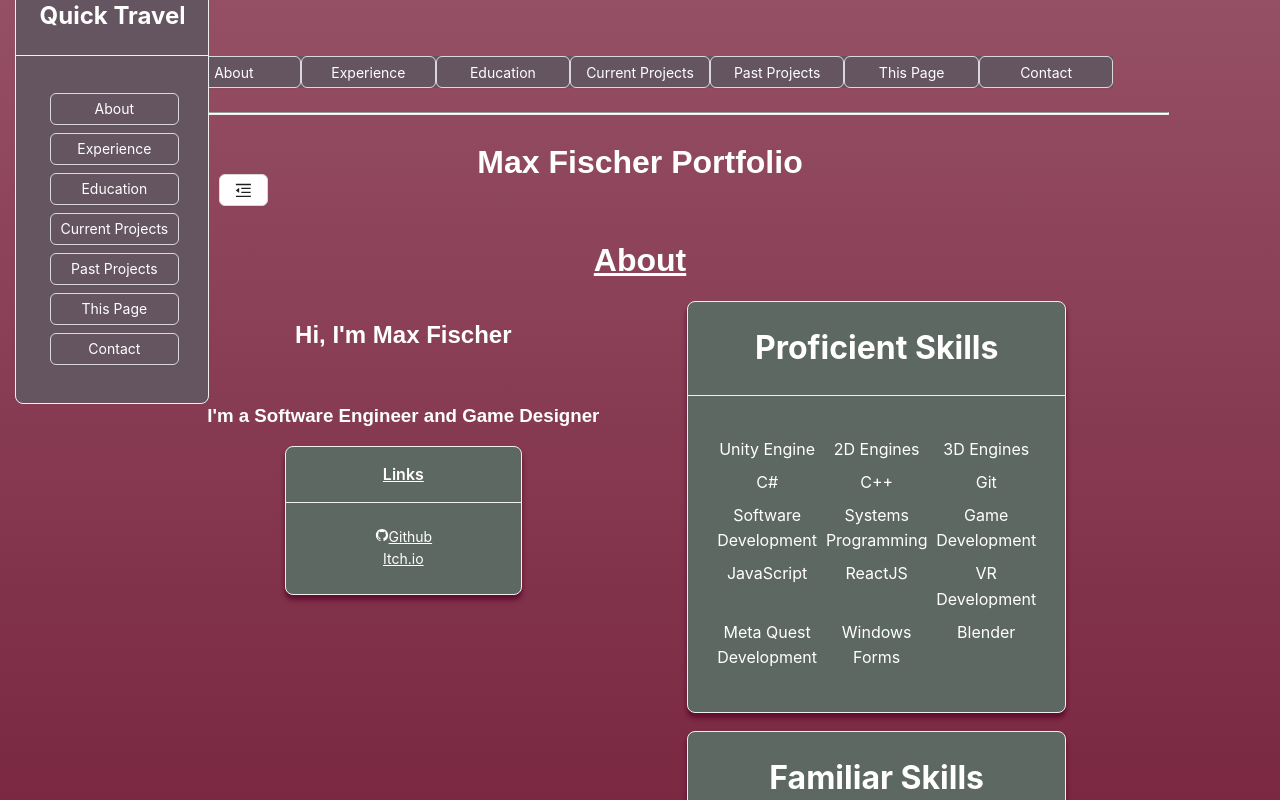
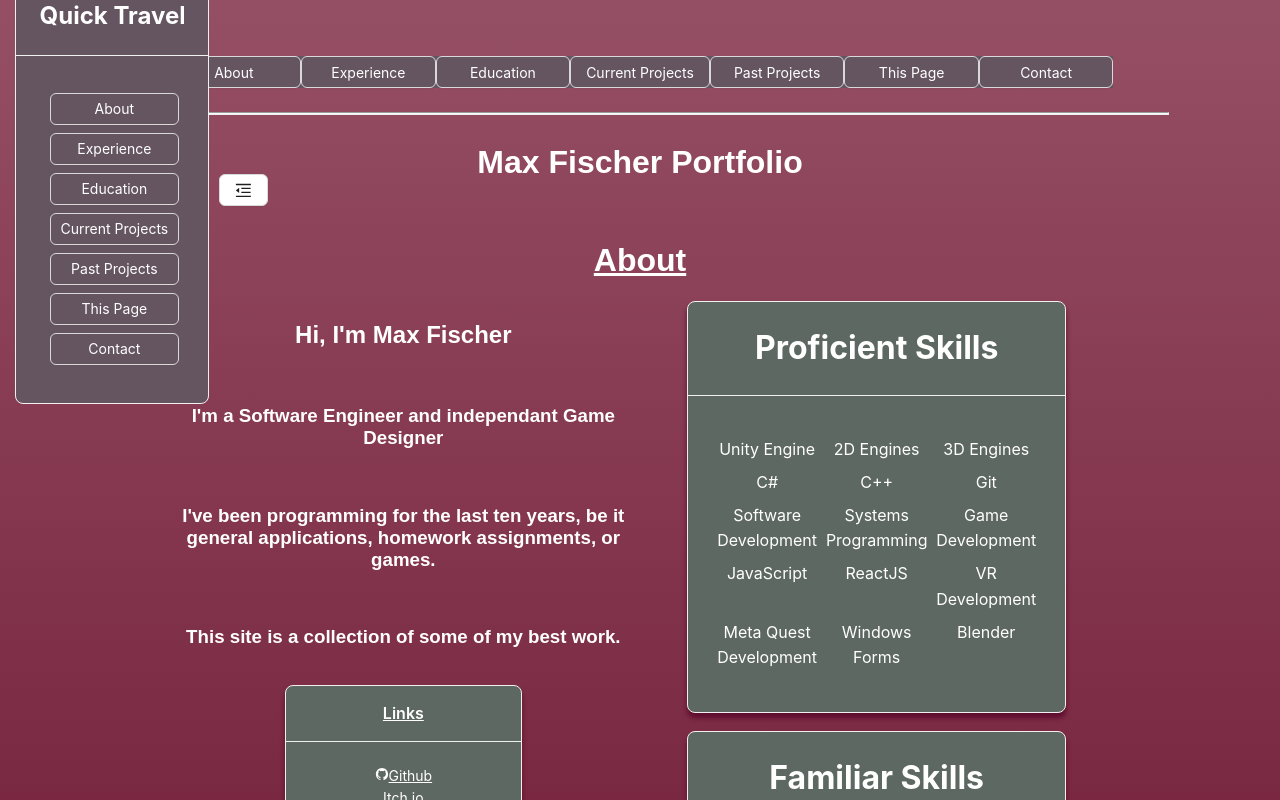
Before and after one commit to maxFischer42/maxFischer42.github.io, a React (Create React App) app in the folder portfolio/: page / in a window 1280 px wide. Shown: the top 800 px of the page. Built offline with nearby package versions, Linux system fonts and the light colour scheme.

Commit message:
Changed about section

```diff
--- a/portfolio/src/components/AboutSection.js
+++ b/portfolio/src/components/AboutSection.js
@@ -11,7 +11,9 @@ export class About extends Component {
                 <div className="about_left">
                     <div className="about_content">
                         <h2> Hi, I'm Max Fischer </h2><br/>
-                        <h3>I'm a Software Engineer and Game Designer</h3>
+                        <h3>I'm a Software Engineer and independant Game Designer</h3><br/>
+                        <h3>I've been programming for the last ten years, be it general applications, homework assignments, or games.</h3><br/>
+                        <h3>This site is a collection of some of my best work.</h3><br/>
                         <div className="about_links">
                             <Card className="about_link_card" title={<label className="about_link_card_title">Links</label>}>
                                 <IoLogoGithub />
```
